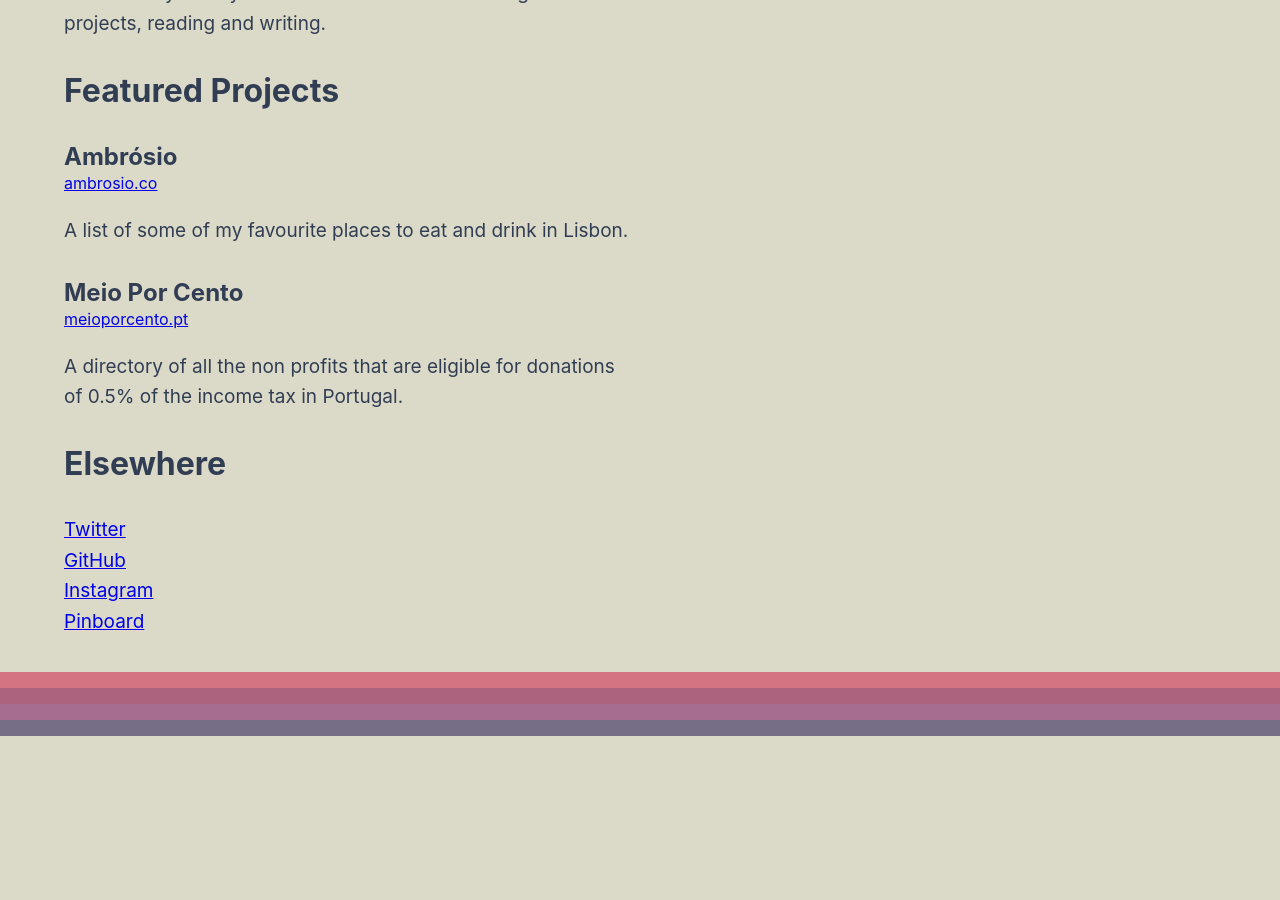
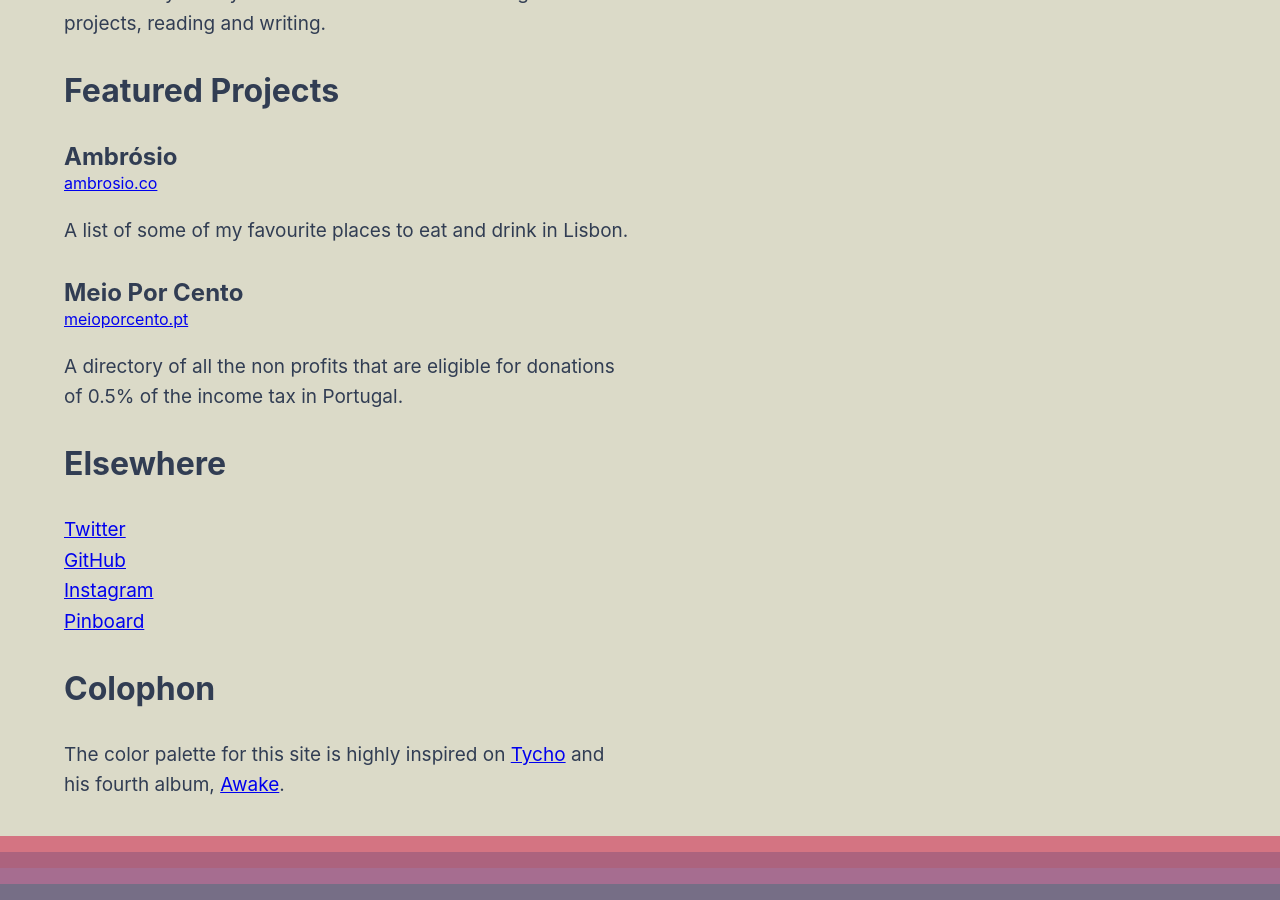
Before and after one commit to marionzualo/www, a Jekyll site: the page built from index.html, in a window 1280 px wide and 900 px high, scrolled down 603 px. Built offline with Jekyll 4.4.1, drawn with Linux system fonts in a browser that asks for light colours; before the commit the page ends 1339 px from its top, so only the background shows below that.

Commit message:
Add colophon

```diff
--- a/index.html
+++ b/index.html
@@ -41,6 +41,11 @@ layout: default
     <li><a href="https://www.instagram.com/marionzualo/" target="_blank">Instagram</a></li>
     <li><a href="https://pinboard.in/u:marionzualo" target="_blank">Pinboard</a></li>
   </ul>
+  <h2 class="f4 mt4 mb4">Colophon</h2>
+  <p class="measure lh-copy f6">
+    The color palette for this site is highly inspired on <a href="http://tychomusic.com/" target="_blank">Tycho</a>
+    and his fourth album, <a href="http://tychomusic.com/" target="_blank">Awake</a>.
+  </p>
 </main>
 <footer>
   <div class="pt3 ptb3 bgc5"></div>
```
